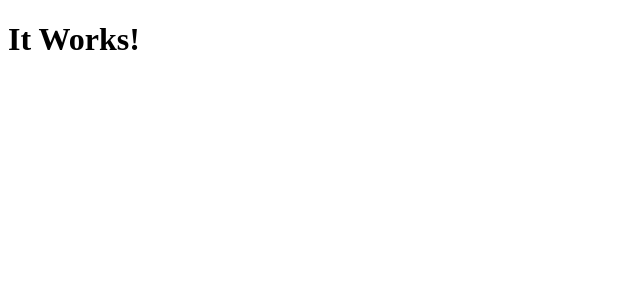
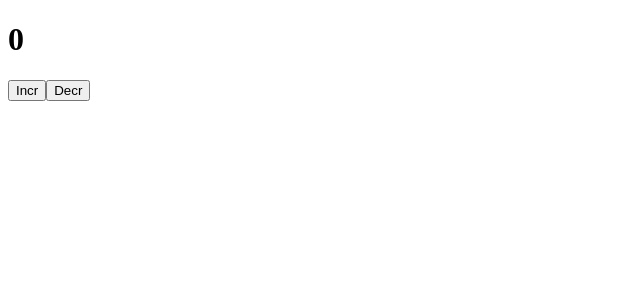
Before and after one commit to xdpiqbx/ulbi-tv, a React (Create React App) app: page / in a window 1280 px wide. Shown: the top 300 px of the page, without its empty margins (0-640 px from the left). Built offline with nearby package versions, Linux system fonts and the light colour scheme.

Commit message:
added setLikes state

```diff
--- a/src/App.js
+++ b/src/App.js
@@ -1,9 +1,19 @@
-import React from "react";
+import React, { useState } from 'react';
 
 export default function App() {
+  const [likes, setLikes] = useState(0);
+
+  function increment() {
+    setLikes(likes + 1);
+  }
+  function decrement() {
+    setLikes(likes - 1);
+  }
   return (
     <div className="App">
-      <h1>It Works!</h1>
+      <h1>{likes}</h1>
+      <button onClick={increment}>Incr</button>
+      <button onClick={decrement}>Decr</button>
     </div>
   );
 }
```
